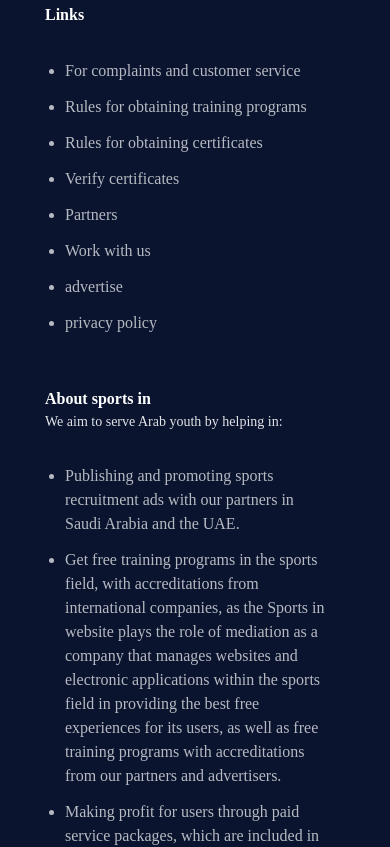
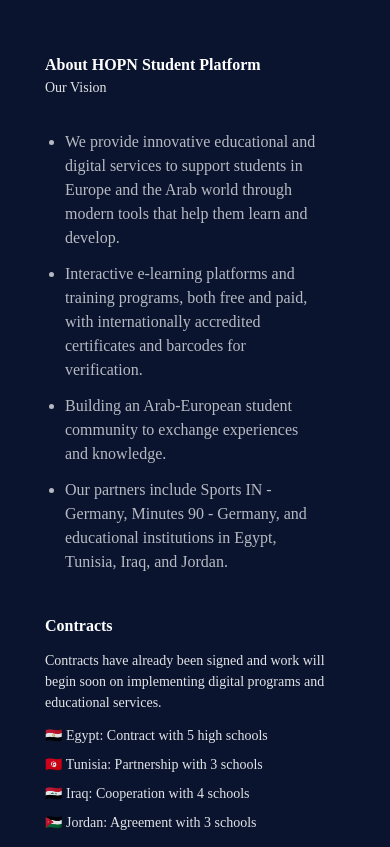
Before and after one commit to Mohamedouf125/hopn-learning, a React (Create React App) app: page / in a window 390 px wide. Shown: the part 966-1813 px from the top of the page. Built offline with nearby package versions, Linux system fonts and the light colour scheme; no server answers.

Commit message:
Update translations for HOPN Student Platform, add contracts section in footer, and enhance header navigation with new course links.

```diff
--- a/src/assets/langs/translation.js
+++ b/src/assets/langs/translation.js
@@ -75,16 +75,17 @@
   Partners: "Partners",
   workWithUs: "Work with us",
   advertiseWithUs: " advertise",
-  aboutSportsIn: "About sports in",
-  goals: "We aim to serve Arab youth by helping in:",
+  aboutSportsIn: "About HOPN Student Platform",
+  goals: "Our Vision",
   goal1:
-    "Publishing and promoting sports recruitment ads with our partners in Saudi Arabia and the UAE.",
+    "We provide innovative educational and digital services to support students in Europe and the Arab world through modern tools that help them learn and develop.",
   goal2:
-    "Get free training programs in the sports field, with accreditations from international companies, as the Sports in website plays the role of mediation as a company that manages websites and electronic applications within the sports field in providing the best free experiences for its users, as well as free training programs with accreditations from our partners and advertisers.",
-  goal3: "Join the list of celebrities in Sports in",
+    "Interactive e-learning platforms and training programs, both free and paid, with internationally accredited certificates and barcodes for verification.",
+  goal3:
+    "Building an Arab-European student community to exchange experiences and knowledge.",
   goal4:
-    "Making profit for users through paid service packages, which are included in gifts.",
-  rights: "All rights reserved to sports in and partners",
+    "Our partners include Sports IN - Germany, Minutes 90 - Germany, and educational institutions in Egypt, Tunisia, Iraq, and Jordan.",
+  rights: "All rights reserved to HOPN Student Platform and partners",
   cooperation: "In cooperation with",
   privacy: "privacy policy",
 
@@ -199,6 +200,13 @@
   trainee_courses: "Trainee Courses",
   trainee_certificates: "Trainee Certificates",
   youMustAddPhoneAndEmailBefore: "You must add phone and email first",
+  contracts: "Contracts",
+  contractsInfo:
+    "Contracts have already been signed and work will begin soon on implementing digital programs and educational services.",
+  egyptContracts: "Egypt: Contract with 5 high schools",
+  tunisiaContracts: "Tunisia: Partnership with 3 schools",
+  iraqContracts: "Iraq: Cooperation with 4 schools",
+  jordanContracts: "Jordan: Agreement with 3 schools",
 };
 
 export const ar = {
@@ -276,16 +284,16 @@
   Partners: "الشركاء",
   workWithUs: "العمل معنا",
   advertiseWithUs: "للإعلان معنا",
-  aboutSportsIn: "نبذة عن sports in",
-  goals: "نستهدف خدمة الشباب العربي من خلال المساعدة في:",
+  aboutSportsIn: "منصة HOPN للطلاب",
+  goals: "رؤيتنا",
   goal1:
-    "نشر إعلانات التوظيف بالمجال الرياضي، والترويج لها مع شركاؤنا داخل السعودية والإمارات.",
+    "تقدم منصة HOPN Student Platform خدمات تعليمية ورقمية مبتكرة لدعم الطلاب في أوروبا والعالم العربي، من خلال أدوات حديثة تساعدهم على التعلم والتطوير.",
   goal2:
-    "الحصول على برامج تدريبية مجانية في المجال الرياضي، بإعتمادات من شركات دولية، حيث يلعب موقع  Sports in  دور الوساطة كونها شركة لإدارة المواقع والتطبيقات الإلكترونية داخل المجال الرياضي في توفير أفضل التجارب المجانية لمستخدميها، وايضا البرامج التدريبية المجانية باعتمادات الشركاء، والمعلنين لدينا.",
-  goal3: " الإنضمام لقائمة المشاهير داخل Sports in",
+    "منصات تعليم إلكتروني وتفاعلي، وبرامج تدريبية مجانية ومدفوعة مع شهادات دولية معتمدة وباركود للتحقق.",
+  goal3: "بناء مجتمع طلابي عربي–أوروبي لتبادل الخبرات والمعرفة.",
   goal4:
-    "تحقيق الربح لدي المستخدمين من خلال باقات الخدمات المدفوعة، والموجودة داخل الهدايا.",
-  rights: "جميع الحقوق محفوظه لدي sports in و شركاه",
+    "شركاؤنا: Sports IN – ألمانيا، Minutes 90 – ألمانيا، ومؤسسات تعليمية في مصر، تونس، العراق، والأردن.",
+  rights: "جميع الحقوق محفوظه لدي منصة HOPN للطلاب وشركاه",
   cooperation: "بالتعاون مع",
   privacy: "سياسة الخصوصية",
 
@@ -400,4 +408,11 @@
   trainee_certificates: "شهادات المتدرب",
   youMustAddPhoneAndEmailBefore:
     "يجب عليك اضافة رقم الهاتف والبريد الالكتروني اولا",
+  contracts: "العقود",
+  contractsInfo:
+    "تم توقيع العقود وسيبدأ العمل قريباً لتنفيذ برامج رقمية وخدمات تعليمية.",
+  egyptContracts: "مصر: تعاقد مع 5 مدارس ثانوية",
+  tunisiaContracts: "تونس: شراكة مع 3 مدارس",
+  iraqContracts: "العراق: تعاون مع 4 مدارس",
+  jordanContracts: "الأردن: اتفاق مع 3 مدارس",
 };
--- a/src/components/footer/Footer.jsx
+++ b/src/components/footer/Footer.jsx
@@ -53,23 +53,23 @@
                   </a>
                 </li>
                 <li className="text-[16px] font-[400] text-[#ffffffb4]">
-                  <a href="https://hopn.online/" target="_blank">
+                  <a href="https://sportiin.com/" target="_blank">
                     {currentLang.Partners}
                   </a>
                 </li>
-                <li className="text-[16px] font-[400] text-[#ffffffb4]">
+                {/* <li className="text-[16px] font-[400] text-[#ffffffb4]">
                   <a href="https://forms.gle/xNpk6WDVaSKJZeiu8" target="_blank">
                     {currentLang.workWithUs}
                   </a>
-                </li>
-                <li className="text-[16px] font-[400] text-[#ffffffb4]">
+                </li> */}
+                {/* <li className="text-[16px] font-[400] text-[#ffffffb4]">
                   <a
                     href="https://wa.me/4915252455276?text=مرحبا،%20هل%20يمكنني%20،%20التعرف%20علي%20المزيد%20من%20باقات%20الإعلان%20علي%20موقعكم"
                     target="_blank"
                   >
                     {currentLang.advertiseWithUs}
                   </a>
-                </li>
+                </li> */}
                 <li className="text-[16px] font-[400] text-[#ffffffb4]">
                   <Link to="/about#privacy">{currentLang.privacy}</Link>
                 </li>
@@ -92,9 +92,28 @@
                   {currentLang.goal2}
                 </li>
                 <li className="text-[16px] font-[400] text-[#ffffffb4]">
+                  {currentLang.goal3}
+                </li>
+                <li className="text-[16px] font-[400] text-[#ffffffb4]">
                   {currentLang.goal4}
                 </li>
               </ul>
+
+              {/* Contracts Section */}
+              <div className="w-full text-start mt-5">
+                <h4 className="text-[16px] font-[700] mb-3">
+                  {currentLang.contracts}
+                </h4>
+                <div className="text-[14px] font-[500] text-[#ffffffe1] mb-3">
+                  {currentLang.contractsInfo}
+                </div>
+                <div className="text-[14px] font-[500] text-[#ffffffe1]">
+                  <div className="mb-2">🇪🇬 {currentLang.egyptContracts}</div>
+                  <div className="mb-2">🇹🇳 {currentLang.tunisiaContracts}</div>
+                  <div className="mb-2">🇮🇶 {currentLang.iraqContracts}</div>
+                  <div className="mb-2">🇯🇴 {currentLang.jordanContracts}</div>
+                </div>
+              </div>
             </div>
           </div>
         </div>
--- a/src/pages/home/Home.jsx
+++ b/src/pages/home/Home.jsx
@@ -248,7 +248,7 @@
         </section>
         <div className="w-full h-[0px] border-t my-[clamp(20px,2.083333333333333vw,40px)] border-[#F1F1F2]"></div>
         {/* cv */}
-        <section className="w-full flex flex-col items-center justify-center mt-10">
+        {/* <section className="w-full flex flex-col items-center justify-center mt-10">
           <div className="w-full flex items-center justify-between">
             <h2 className="text-2xl font-semibold mb-4 text-left">
               {currentLang.cvSectoinTitle}
@@ -276,8 +276,8 @@
               })
             )}
           </div>
-        </section>
-        <div className="w-full h-[0px] border-t my-[clamp(20px,2.083333333333333vw,40px)] border-[#F1F1F2]"></div>
+        </section> */}
+        {/* <div className="w-full h-[0px] border-t my-[clamp(20px,2.083333333333333vw,40px)] border-[#F1F1F2]"></div> */}
         {/* courses */}
         <section className="w-full flex flex-col items-center justify-center mt-[clamp(10px,2.083333333333333vw,40px)]">
           <div className="w-full flex items-center justify-between">
@@ -297,9 +297,9 @@
             })}
           </div>
         </section>
-        <div className="w-full h-[0px] border-t my-[clamp(20px,2.083333333333333vw,40px)] border-[#F1F1F2]"></div>
+        {/* <div className="w-full h-[0px] border-t my-[clamp(20px,2.083333333333333vw,40px)] border-[#F1F1F2]"></div> */}
         {/* Vote for the best player */}
-        <section className="w-full flex flex-col items-center justify-center mt-10">
+        {/* <section className="w-full flex flex-col items-center justify-center mt-10">
           <h2 className="text-2xl font-semibold mb-4 text-center w-full">
             {currentLang.voteTitle}
           </h2>
@@ -342,7 +342,7 @@
               );
             })}
           </div>
-        </section>
+        </section> */}
       </div>
     </main>
   );
```
Also changed, not shown: src/components/header/Header.jsx (+27 -97 lines).
